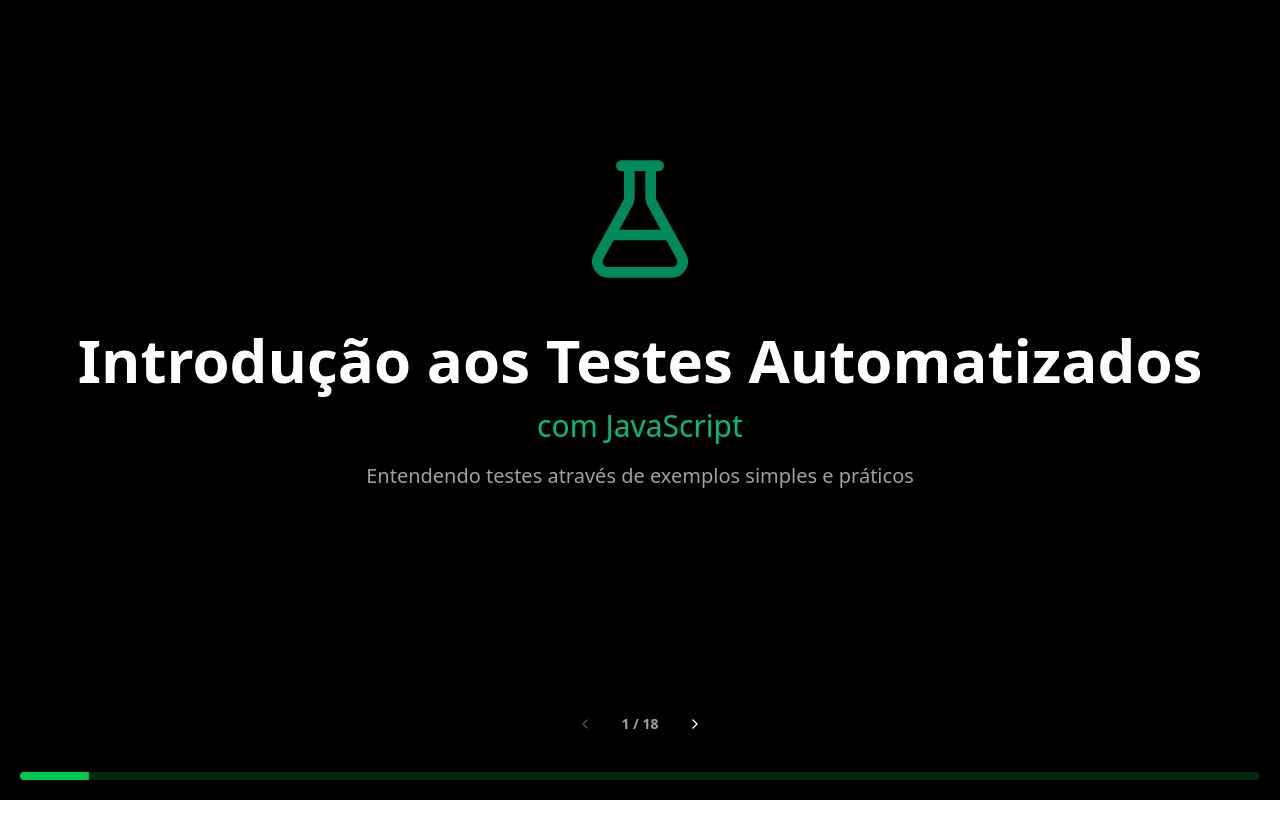
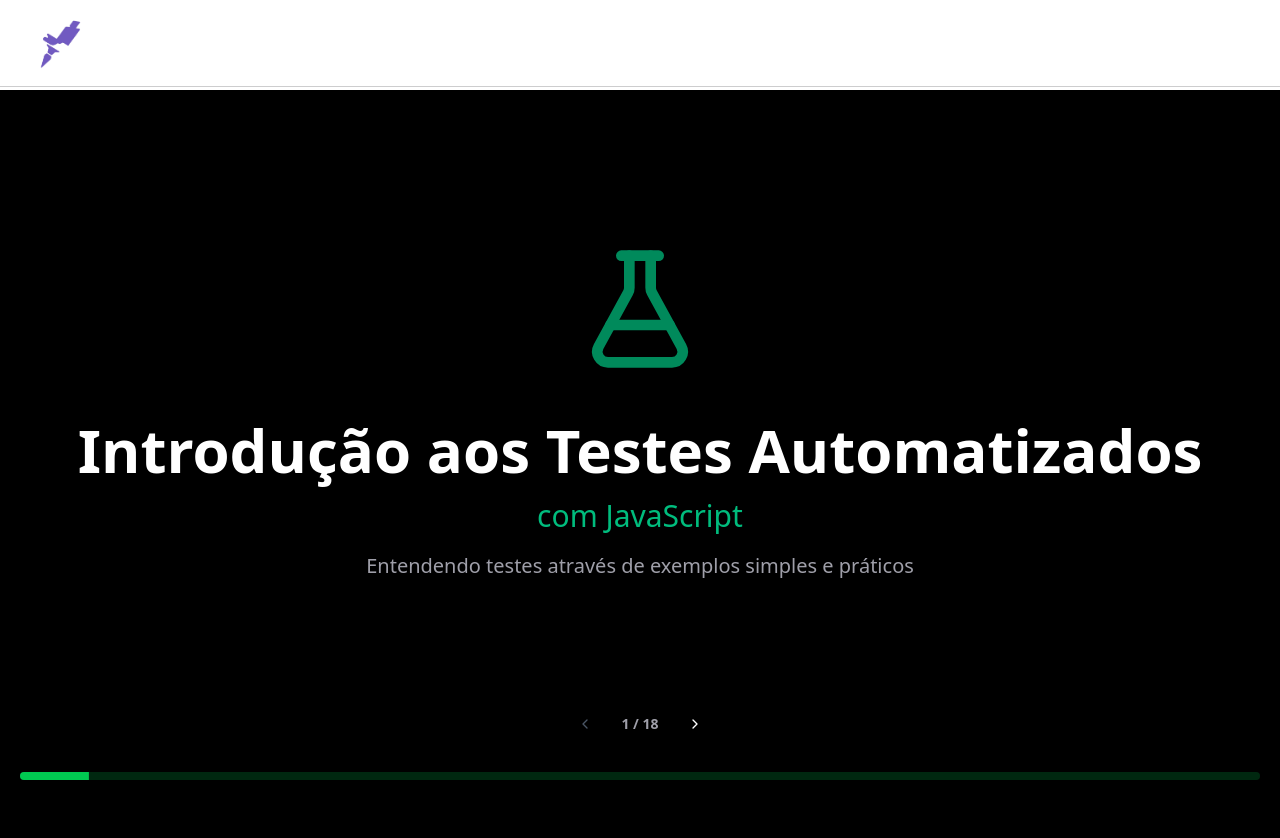
Before and after one commit to brunomestanza/presentation-shadcn-ui, a Next.js app: page / in a window 1280 px wide. Shown: the top 838 px of the page. Before the commit the page ends 800 px from the top, so only its background shows below. Built offline with nearby package versions, Linux system fonts and the light colour scheme.

Commit message:
feat: :sparkles: add header component

```diff
--- a/src/app/layout.tsx
+++ b/src/app/layout.tsx
@@ -2,6 +2,7 @@
 import { Geist, Geist_Mono } from 'next/font/google'
 import { ThemeProvider } from '@/components/theme/theme-provider'
 import './globals.css'
+import { Header } from '@/components/header'
 
 const geistSans = Geist({
 	variable: '--font-geist-sans',
@@ -26,7 +27,7 @@
 	return (
 		<html lang="pt-BR" suppressHydrationWarning>
 			<body
-				className={`${geistSans.variable} ${geistMono.variable} antialiased`}
+				className={`${geistSans.variable} ${geistMono.variable} antialiased overflow-hidden`}
 			>
 				<ThemeProvider
 					attribute="class"
@@ -34,7 +35,8 @@
 					enableSystem
 					disableTransitionOnChange
 				>
-					{children}
+					<Header />
+					<main className=" pt-[90px]">{children}</main>
 				</ThemeProvider>
 			</body>
 		</html>
--- /dev/null
+++ b/src/components/header.tsx
@@ -0,0 +1,17 @@
+import Image from 'next/image'
+
+export function Header() {
+	return (
+		<header className="fixed h-fit w-full">
+			<div className="border-b border-foreground/20 w-full px-4">
+				<Image
+					width={52}
+					height={52}
+					src="/rocketseat-logo.png"
+					alt=""
+					className="m-4"
+				/>
+			</div>
+		</header>
+	)
+}
```
Also changed, not shown: public/rocketseat-logo.png (added).
